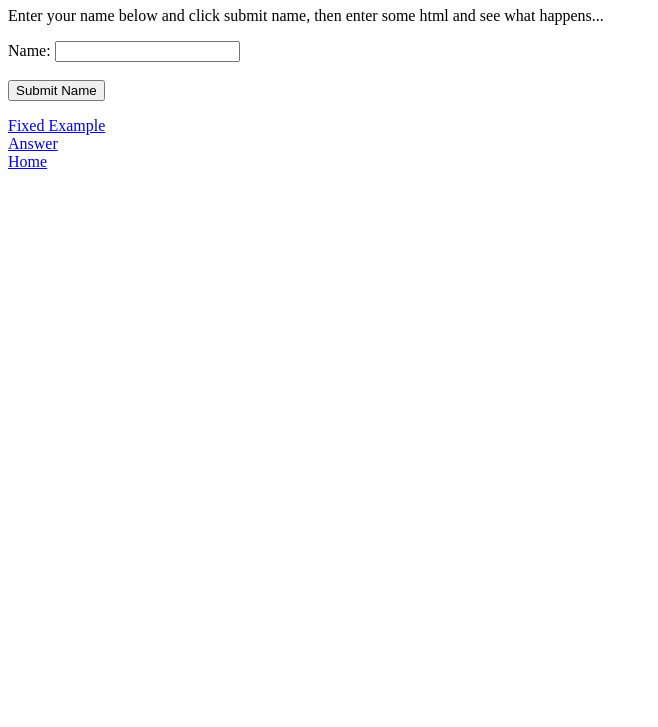
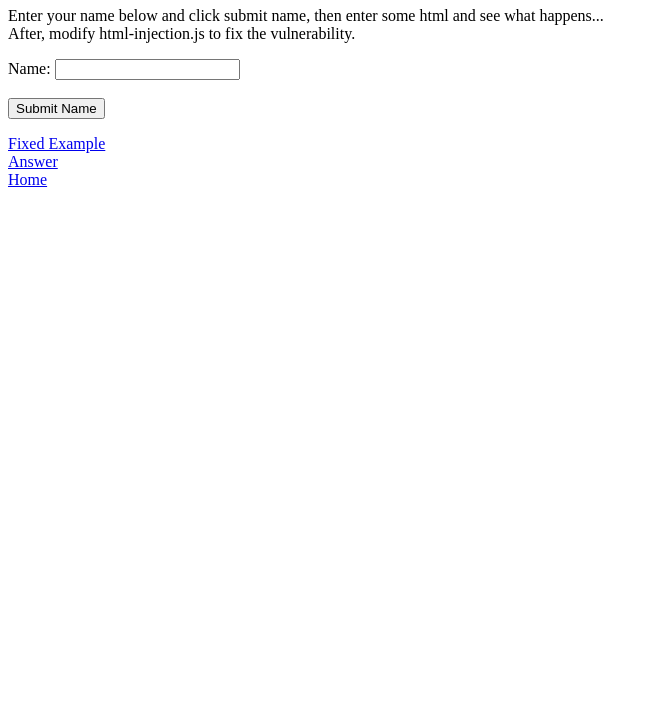
Before and after one commit to jakeEspinosa/web-security-exercise, a website: page html-injection/html-injection.html in a window 1280 px wide. Shown: the part 73-800 px from the top of the page, without its empty margins (0-658 px from the left). Drawn offline with Linux system fonts and the light colour scheme.

Commit message:
Add more instructions.

```diff
--- a/html-injection/html-injection.html
+++ b/html-injection/html-injection.html
@@ -9,7 +9,8 @@
 <body>
   <h1>HTML Injection - Broken</h1>
   <p>
-    Enter your name below and click submit name, then enter some html and see what happens...
+    Enter your name below and click submit name, then enter some html and see what happens... <br />
+    After, modify html-injection.js to fix the vulnerability.
   </p>
   <form>
     <label for="name">Name:</label>
```
